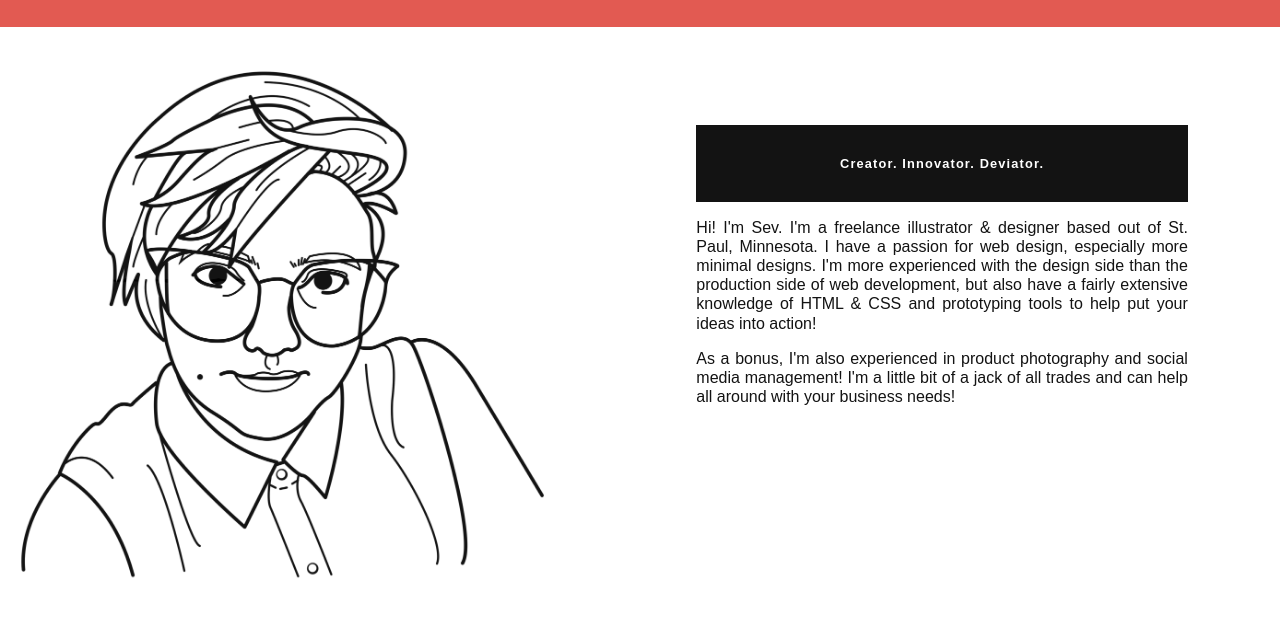
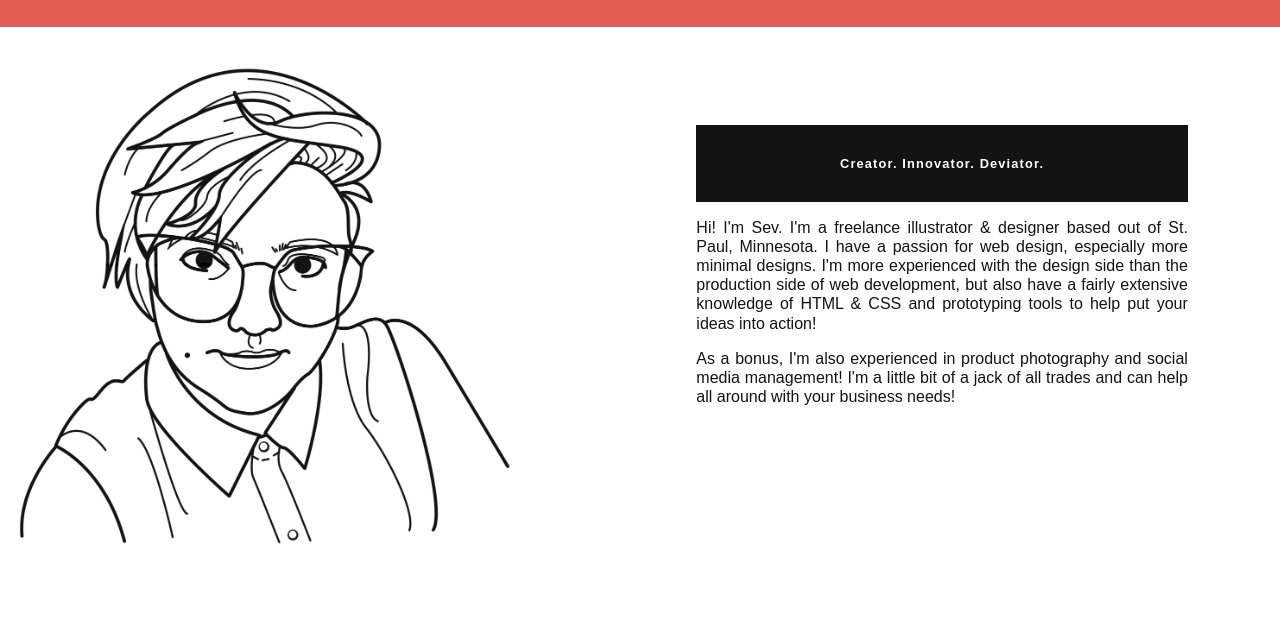
Before and after one commit to 7larson/portfolio, a plain HTML site: page index.html in a window 1280 px wide. Shown: the part 93-710 px from the top of the page. Drawn offline with Linux system fonts and the light colour scheme.

Commit message:
gif size change
gif size change!

```diff
--- a/main.css
+++ b/main.css
@@ -48,7 +48,7 @@ main {
     width: 100%;
 }
 #illus {
-    width: 48%;
+    width: 45%;
     float: left;
 }
 #illus img{
```
